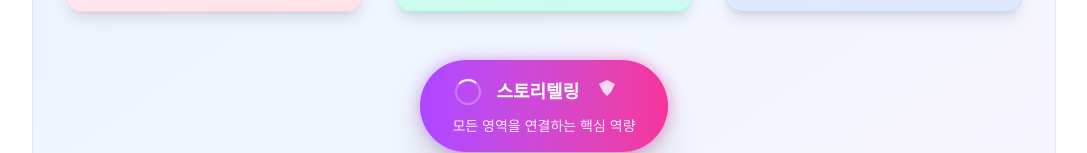
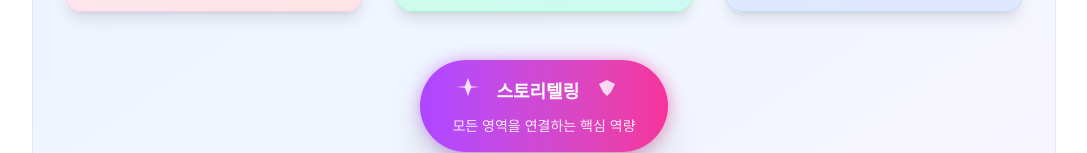
Before and after one commit to chanmkim/chanmkim-writing, a Next.js app: page / in a window 1280 px wide. Shown: the part 647-800 px from the top of the page, without its empty margins (96-1183 px from the left). Built offline with nearby package versions, Linux system fonts and the light colour scheme.

Commit message:
intro: 스토리텔링 빌더/pm으로 포지셔닝

```diff
--- a/src/app/page.tsx
+++ b/src/app/page.tsx
@@ -165,9 +165,8 @@ export default function Home() {
                 <div className="absolute inset-0 bg-gradient-to-r from-purple-400 to-pink-400 rounded-full blur opacity-75 animate-pulse"></div>
                 <div className="relative bg-gradient-to-r from-purple-500 to-pink-500 text-white px-8 py-4 rounded-full shadow-2xl">
                   <div className="flex items-center gap-3">
-                    <svg width="32" height="32" viewBox="0 0 32 32" className="animate-spin" style={{animationDuration: '3s'}}>
-                      <circle cx="16" cy="16" r="12" stroke="currentColor" strokeWidth="2" fill="none" opacity="0.3"/>
-                      <path d="M16 4 A12 12 0 0 1 28 16" stroke="currentColor" strokeWidth="2" fill="none"/>
+                    <svg width="32" height="32" viewBox="0 0 32 32" className="animate-pulse">
+                      <path d="M16 2 L19.09 10.26 L28 11 L19.09 11.74 L16 20 L12.91 11.74 L4 11 L12.91 10.26 L16 2Z" fill="currentColor"/>
                     </svg>
                     <span className="text-lg font-bold">스토리텔링</span>
                     <svg width="32" height="32" viewBox="0 0 32 32" className="animate-bounce">
```
